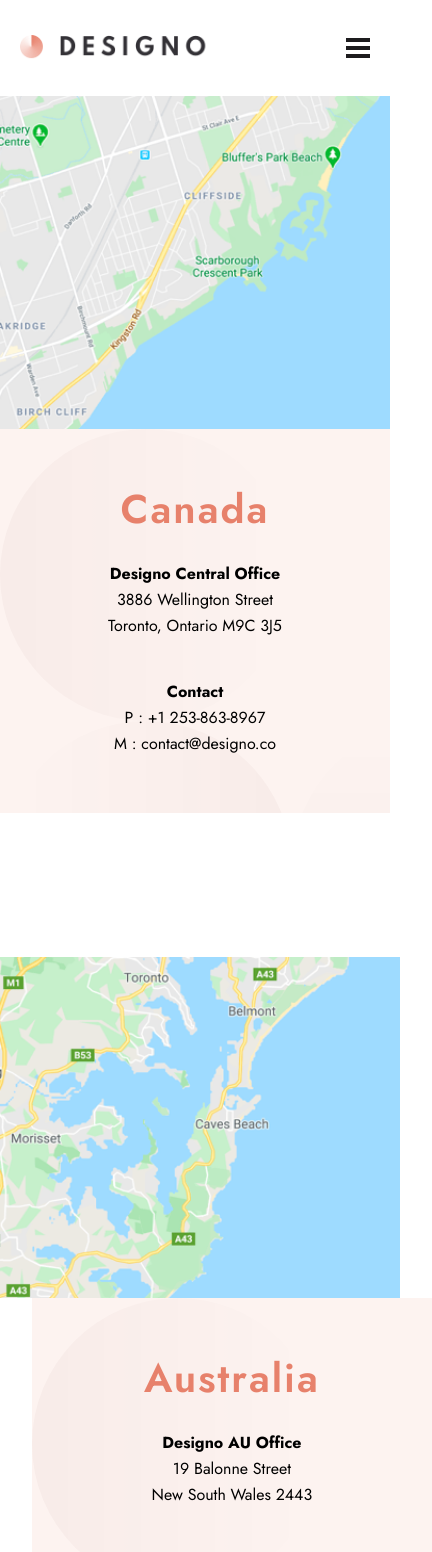
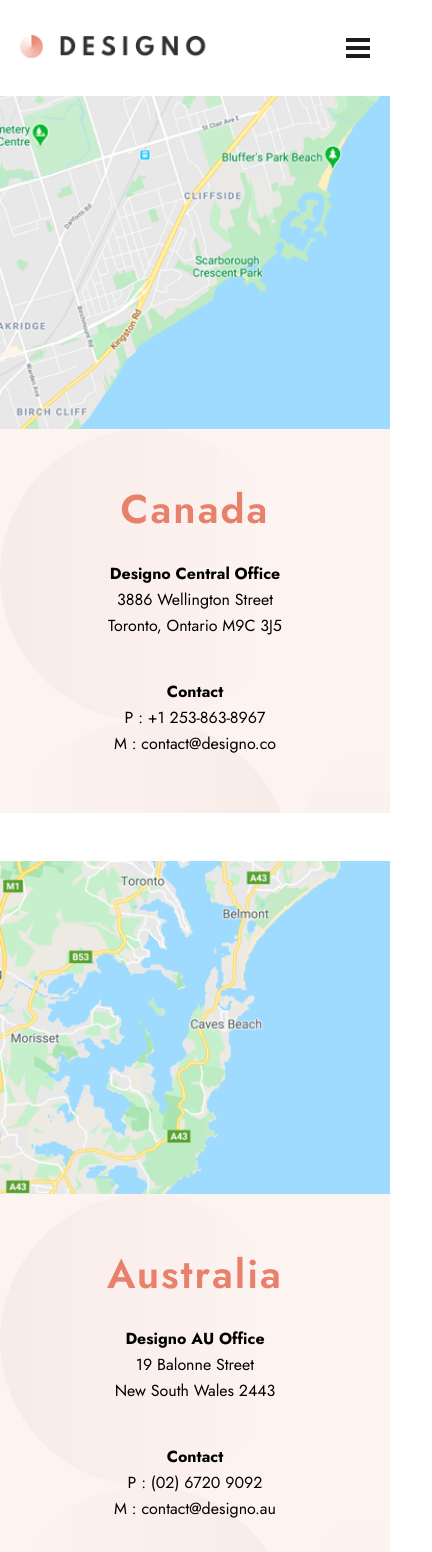
Before and after one commit to Oz996/Designo, a React (Vite) app: page /locations in a window 390 px wide. Shown: the top 1552 px of the page, 432 px wide, since content can reach past the window. Built offline with nearby package versions, Linux system fonts and the light colour scheme.

Commit message:
changes to location page mobile styling

```diff
--- a/src/pages/Locations.tsx
+++ b/src/pages/Locations.tsx
@@ -10,8 +10,8 @@
   return (
     <>
       <Title>Locations - Designo</Title>
-      <section className="mb-36 h-full grid lg:grid-cols-3 gap-0 sm:gap-10 lg:gap-0">
-        <div className="bg-three-circles sm:bg-two-circle bg-no-repeat sm:bg-center bg-peach-lighter lg:col-span-2 sm:rounded-2xl flex flex-col gap-7 justify-center px-24 lg:px-32 mr-8 h-[24rem] sm:h-[20rem] lg:h-auto max-lg:w-full">
+      <section className="mb-12 sm:mb-10 h-full grid lg:grid-cols-3 gap-0 sm:gap-10 lg:gap-0">
+        <div className="bg-three-circles sm:bg-two-circle bg-no-repeat sm:bg-center bg-peach-lighter lg:col-span-2 sm:rounded-2xl flex flex-col gap-7 justify-center px-5 sm:px-24 lg:px-32 sm:mr-8 h-[24rem] sm:h-[20rem] lg:h-auto max-lg:w-full">
           <h2 className="heading-md text-peach max-sm:text-center">Canada</h2>
           <div className="flex flex-col sm:flex-row items-center sm:justify-between max-sm:text-center max-sm:gap-10">
             <div className="body">
@@ -42,8 +42,8 @@
         />
       </section>
 
-      <section className="mb-36 h-full grid lg:grid-cols-3 gap-0 sm:gap-10 lg:gap-0">
-        <div className="bg-three-circles sm:bg-two-circle bg-no-repeat sm:bg-center bg-peach-lighter lg:col-span-2 sm:rounded-2xl flex flex-col gap-7 justify-center px-24 lg:px-32 ml-8 h-[24rem] sm:h-[20rem] lg:h-auto max-lg:w-full">
+      <section className="mb-12 sm:mb-10 h-full grid lg:grid-cols-3 gap-0 sm:gap-10 lg:gap-0">
+        <div className="bg-three-circles sm:bg-two-circle bg-no-repeat sm:bg-center bg-peach-lighter lg:col-span-2 sm:rounded-2xl flex flex-col gap-7 justify-center px-5 sm:px-24 lg:px-32 sm:ml-8 h-[24rem] sm:h-[20rem] lg:h-auto max-lg:w-full">
           <h2 className="heading-md text-peach max-sm:text-center">
             Australia
           </h2>
@@ -76,8 +76,8 @@
         />
       </section>
 
-      <section className="mb-36 h-full grid lg:grid-cols-3 gap-0 sm:gap-10 lg:gap-0">
-        <div className="bg-three-circles sm:bg-two-circle bg-no-repeat sm:bg-center bg-peach-lighter lg:col-span-2 sm:rounded-2xl flex flex-col gap-7 justify-center px-24 lg:px-32 mr-8 h-[24rem] sm:h-[20rem] lg:h-auto max-lg:w-full">
+      <section className="mb-12 sm:mb-10 h-full grid lg:grid-cols-3 gap-0 sm:gap-10 lg:gap-0">
+        <div className="bg-three-circles sm:bg-two-circle bg-no-repeat sm:bg-center bg-peach-lighter lg:col-span-2 sm:rounded-2xl flex flex-col gap-7 justify-center px-5 sm:px-24 lg:px-32 sm:mr-8 h-[24rem] sm:h-[20rem] lg:h-auto max-lg:w-full">
           <h2 className="heading-md text-peach max-sm:text-center">
             United Kingdom
           </h2>
```
